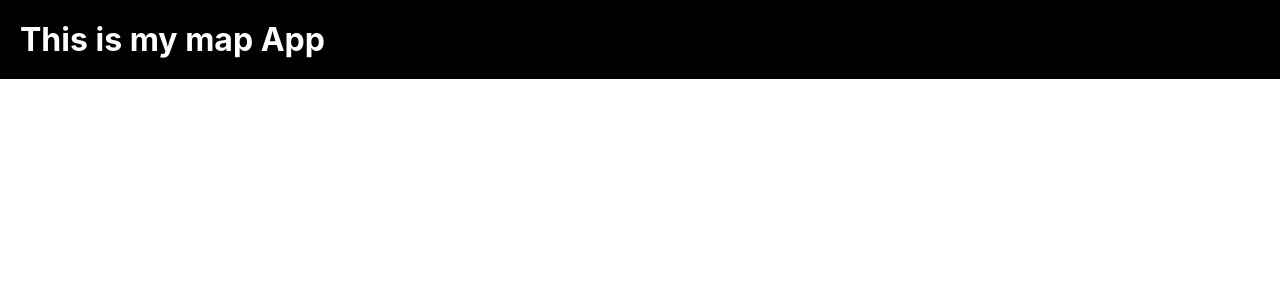
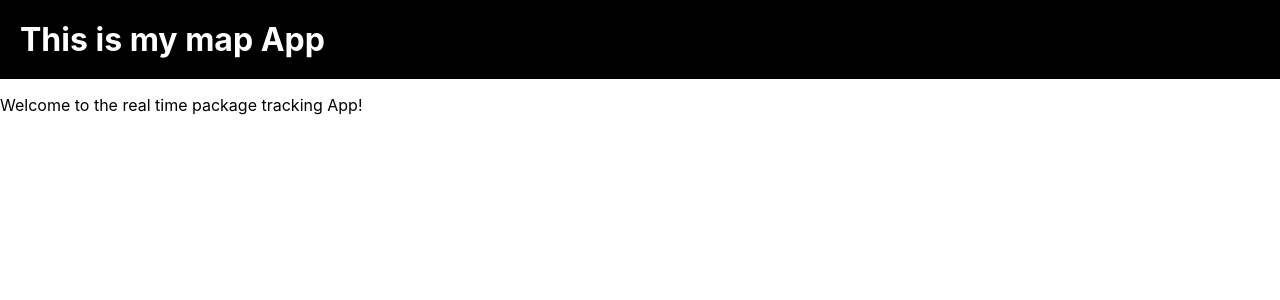
Before and after one commit to isaackhlam/real-time-package-tracing, a Vue app in the folder js-vue-app/: page / in a window 1280 px wide. Shown: the top 300 px of the page. Built offline with nearby package versions, Linux system fonts and the light colour scheme; no server answers.

Commit message:
feat: add main page view

```diff
--- a/js-vue-app/src/router/index.js
+++ b/js-vue-app/src/router/index.js
@@ -1,5 +1,5 @@
 import { createRouter, createWebHistory } from 'vue-router';
-import MainView from '../views/TrackView.vue';
+import MainView from '../views/MainView.vue';
 import MainLayout from '../layouts/MainLayout.vue';
 
 const router = createRouter({
--- /dev/null
+++ b/js-vue-app/src/views/MainView.vue
@@ -0,0 +1,5 @@
+<template>
+  <div class="Main">
+    <p>Welcome to the real time package tracking App!</p>
+  </div>
+</template>
```
